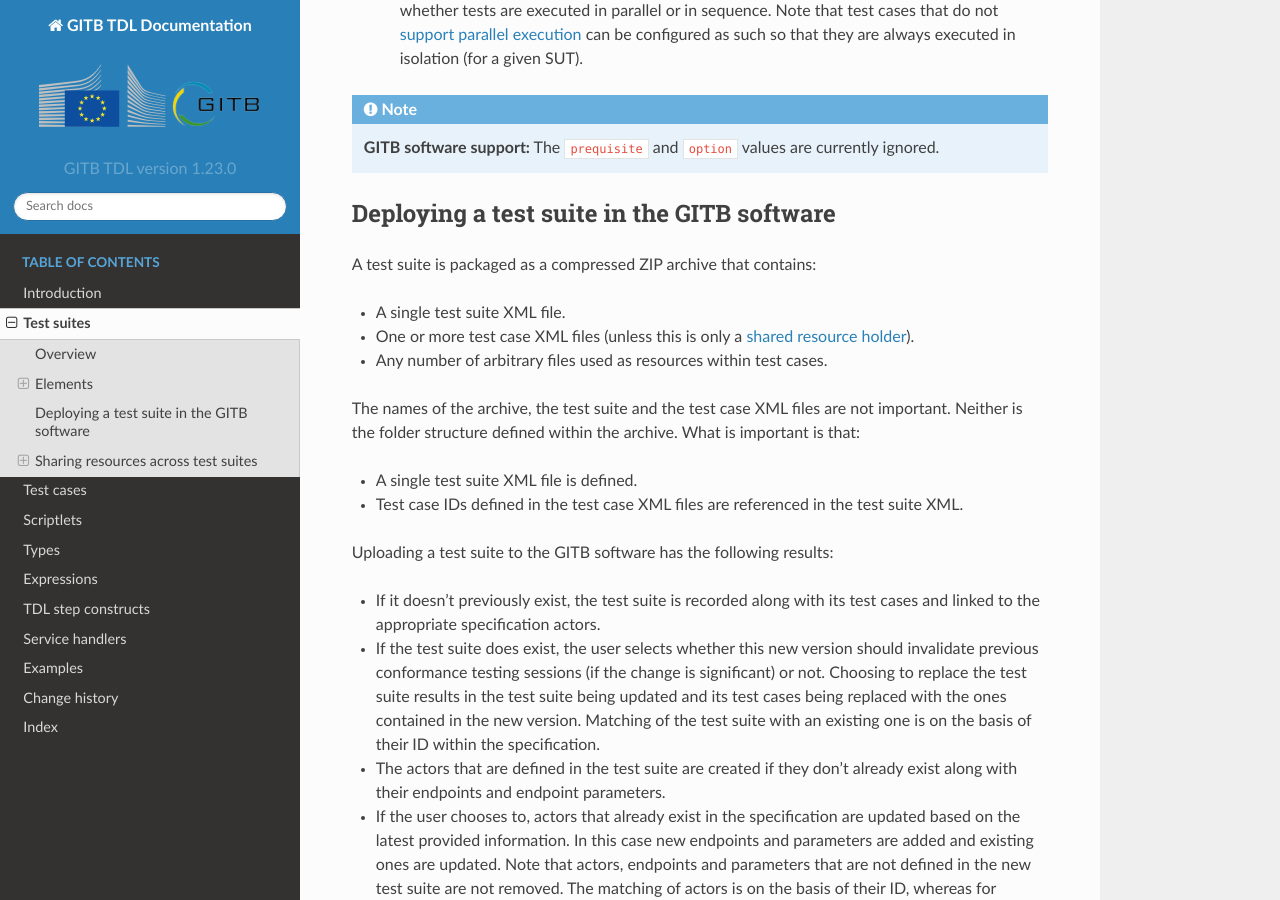
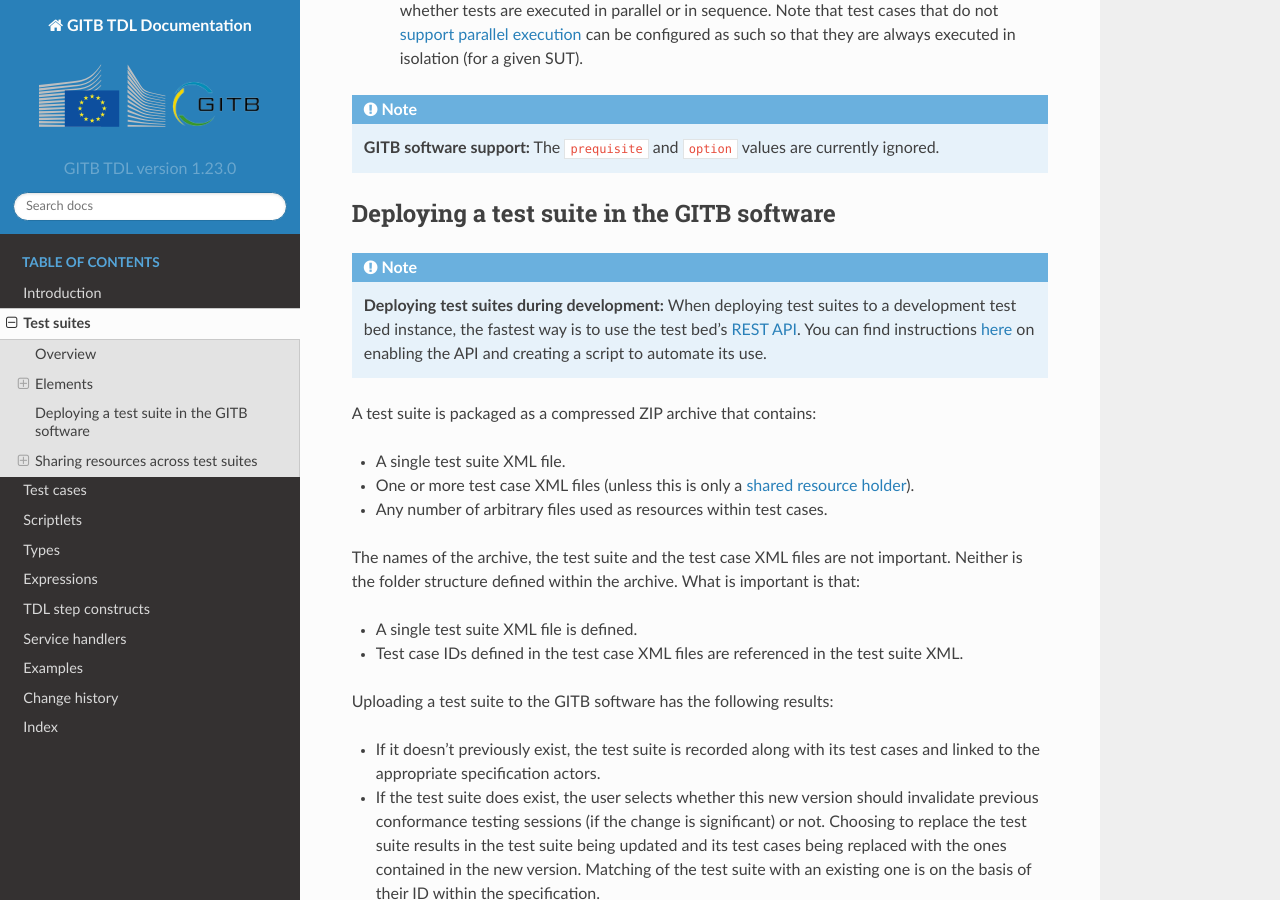
Before and after one commit to ISAITB/docs-tdl, a Sphinx documentation site: the page built from source/testsuite/index.rst, in a window 1280 px wide and 900 px high, scrolled down 9890 px. Built offline with Sphinx 7.4.7 and the Read the Docs theme 2.0.0, drawn with Linux system fonts in a browser that asks for light colours.

Commit message:
Updates for release 1.23.0

```diff
--- a/source/testsuite/index.rst
+++ b/source/testsuite/index.rst
@@ -511,6 +511,13 @@
 Deploying a test suite in the GITB software
 -------------------------------------------
 
+.. note::
+
+    **Deploying test suites during development:** When deploying test suites to a development test bed instance, the fastest way
+    is to use the test bed's `REST API <https://www.itb.ec.europa.eu/docs/itb-ta/latest/api/index.html#deploy>`_. You can find
+    instructions `here <https://www.itb.ec.europa.eu/docs/guides/latest/developingComplexTests/index.html#step-3-prepare-your-workspace>`_
+    on enabling the API and creating a script to automate its use.
+
 A test suite is packaged as a compressed ZIP archive that contains:
 
 * A single test suite XML file.
```
